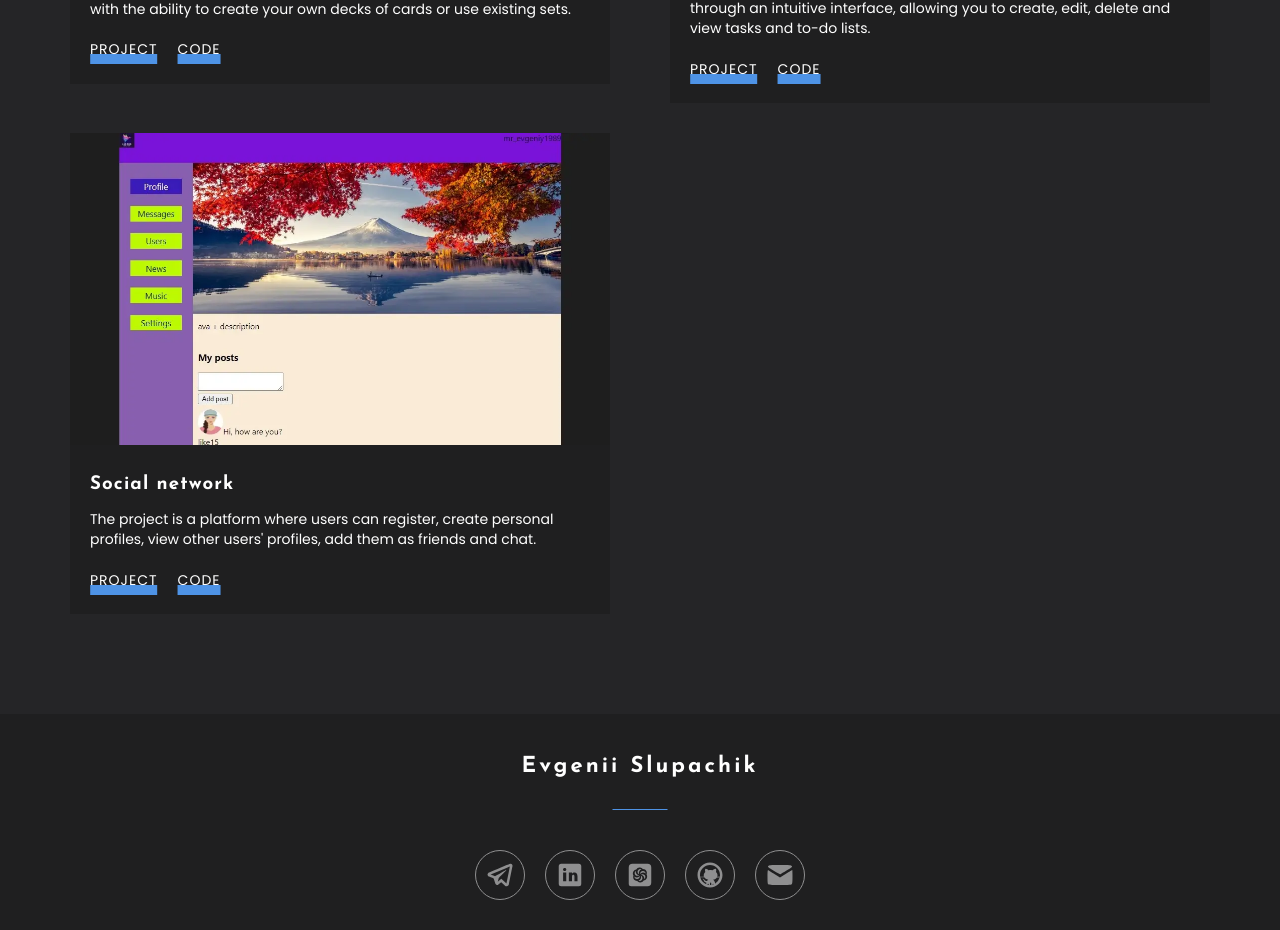
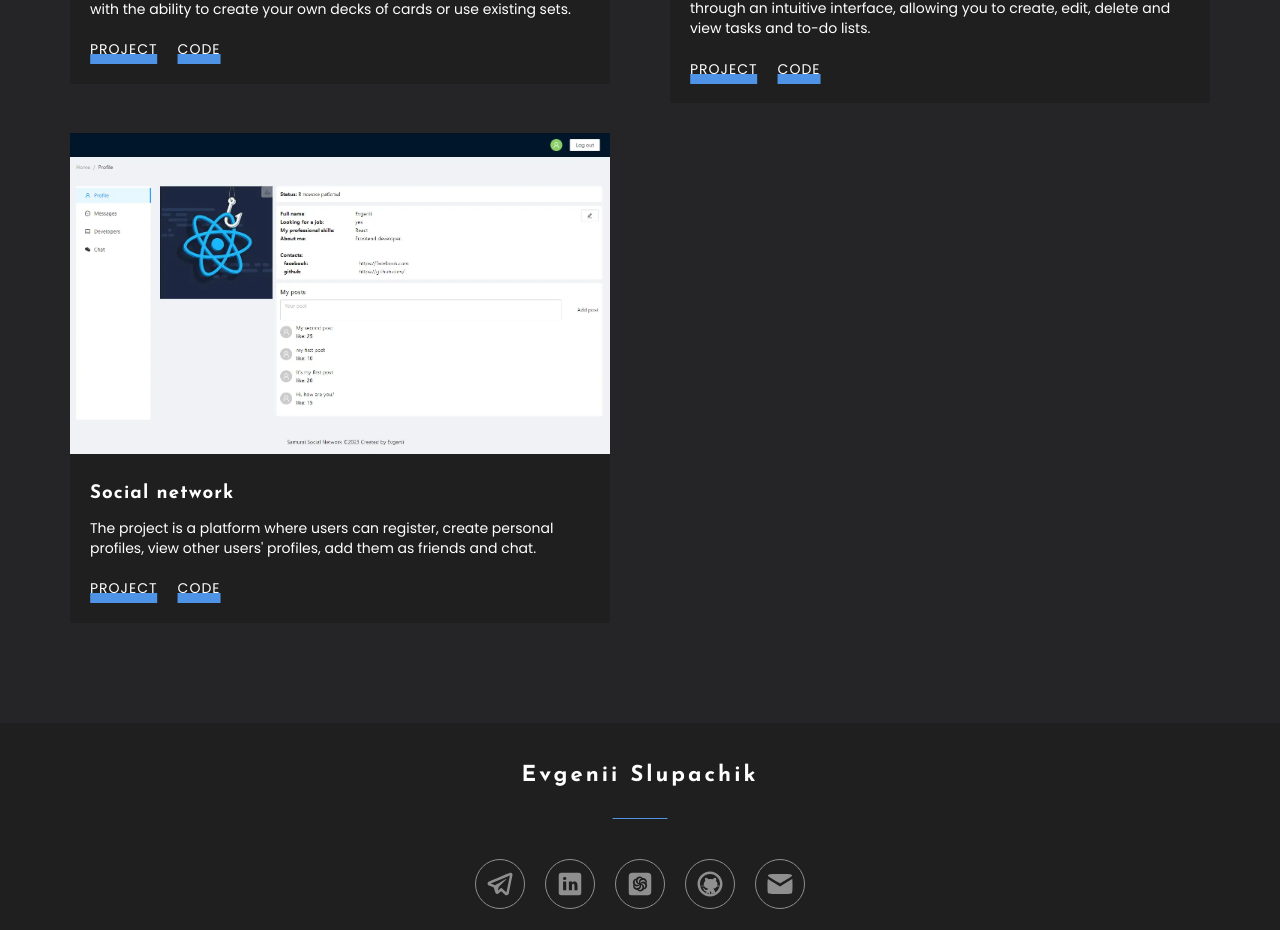
Before and after one commit to MrEvgeniy1989/portfolio, a React (Create React App) app: page / in a window 1280 px wide. Shown: the part 2058-2988 px from the top of the page. Built offline with nearby package versions, Linux system fonts and the light colour scheme.

Commit message:
feat: Добавил ссылки на проект и код проекта Social Network.

```diff
--- a/src/features/projects/Projects.tsx
+++ b/src/features/projects/Projects.tsx
@@ -23,7 +23,7 @@ const projectsData: ProjectType[] = [
     codeHref: 'https://github.com/MrEvgeniy1989/cards',
     description:
       'The app is designed for question-and-answer card-based learning, with the ability to create your own decks of cards or use existing sets.',
-    id: 1,
+    id: 3,
     projectHref: 'https://cards-for-study.vercel.app',
     src: cardsImg,
     title: 'Cards',
@@ -38,11 +38,11 @@ const projectsData: ProjectType[] = [
     title: 'Todolist',
   },
   {
-    codeHref: '#',
+    codeHref: 'https://github.com/MrEvgeniy1989/samurai-way-main',
     description:
       "The project is a platform where users can register, create personal profiles, view other users' profiles, add them as friends and chat.",
-    id: 3,
-    projectHref: '#',
+    id: 1,
+    projectHref: 'https://mrevgeniy1989.github.io/samurai-way-main/#/profile',
 
     src: socialNetworkImg,
     title: 'Social network',
```
Also changed, not shown: src/assets/images/projects/socialNetworkProject.webp.
